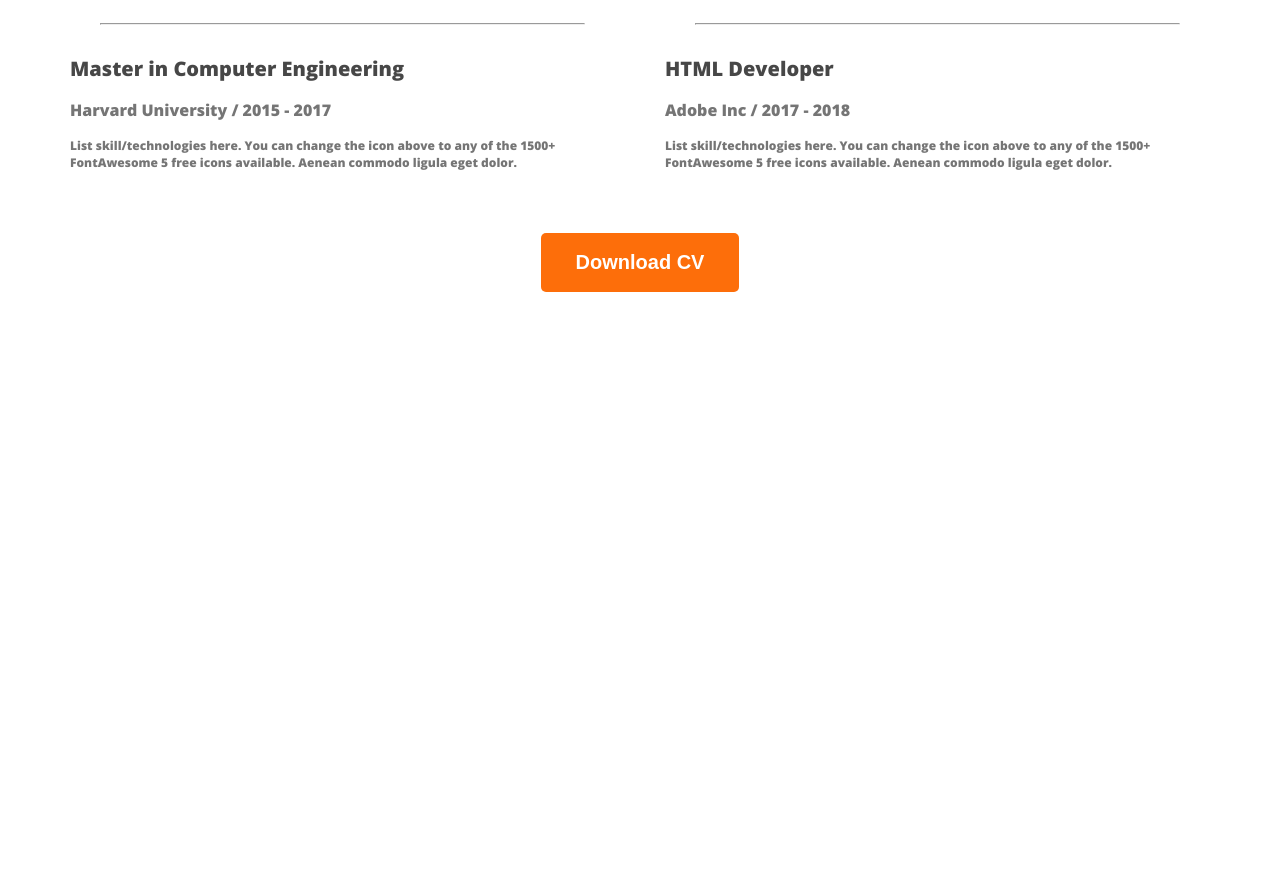
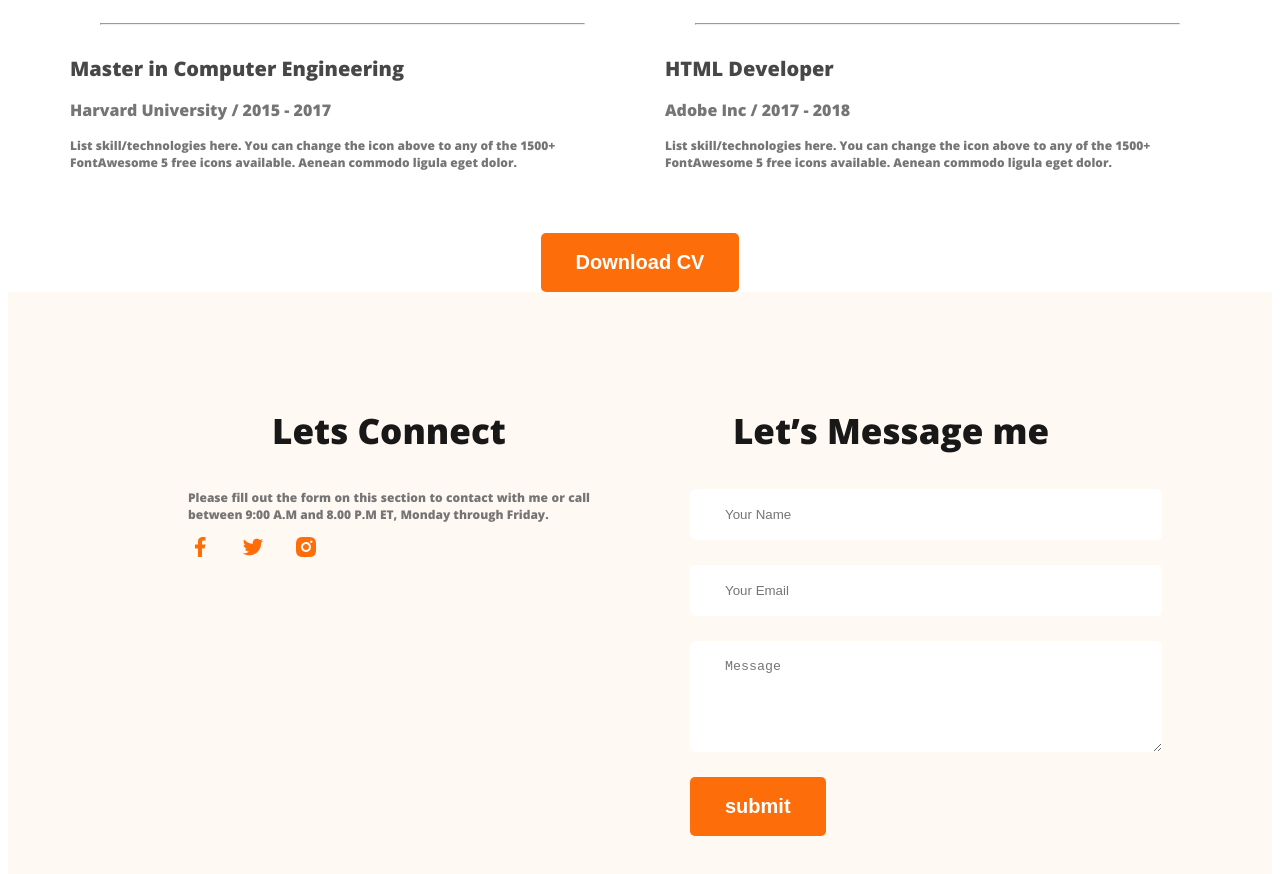
Before and after one commit to Arifur-14/web-developer-portfolio, a plain HTML site: page index.html in a window 1280 px wide. Shown: the part 2632-3506 px from the top of the page. Before the commit the page ends 2932 px from the top, so only its background shows below. Drawn offline with nearby package versions, Linux system fonts and the light colour scheme.

Commit message:
finished footer section with contact form

```diff
--- a/index.html
+++ b/index.html
@@ -179,6 +179,27 @@
         </section>
     </main>
     <footer>
+        <div class="footer-column">
+            <h3 class="section-title">Lets Connect</h3>
+            <p class="section-description">
+                Please fill out the form on this section to contact with me or call between
+                9:00 A.M and 8.00 P.M ET, Monday through Friday.
+            </p>
+            <div class="social-links">
+                <a href=""><img src="images/icons/facebook.png" alt=""></a>
+                <a href=""><img src="images/icons/twitter.png" alt=""></a>
+                <a href=""><img src="images/icons/insta.png" alt=""></a>
+            </div>
+        </div>
+        <div class="footer-column">
+            <h3 class="section-title">Let’s Message me</h3>
+            <form class="contact" action="">
+                <input type="text" placeholder="Your Name">
+                <input type="email" name="" id="" placeholder="Your Email">
+                <textarea name="" placeholder="Message" id="" cols="30" rows="5"></textarea>
+                <input class="btn-primary" type="submit" value="submit">
+            </form>
+        </div>
 
     </footer>
 
--- a/styles/portfolio.css
+++ b/styles/portfolio.css
@@ -181,3 +181,27 @@ p {
     text-align: center;
     margin-top: 50px;
 }
+
+/* footer styles */
+footer{
+    display: flex;
+    gap: 100px;
+    background: #FFF8F3;
+    padding: 80px 180px;
+}
+.footer-column{
+    width: 50%;
+}
+.social-links a{
+    margin-right: 25px;
+}
+.contact input[type="text"], .contact input[type="email"], textarea{
+    display: block;
+    margin-bottom: 25px;
+    padding: 18px 35px;
+    color:#757575;
+    border: none;
+    border-radius: 5px;
+    width: 100%;
+    background-color: #FFF;
+}
```
